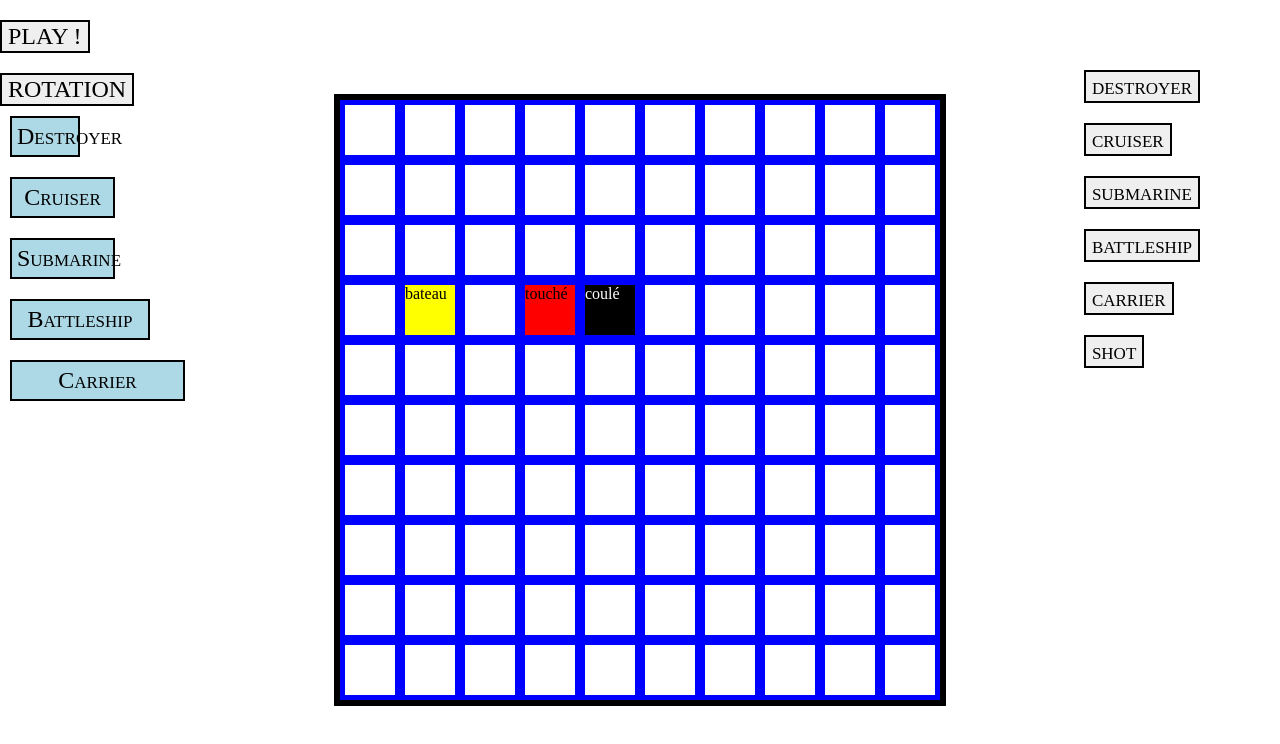
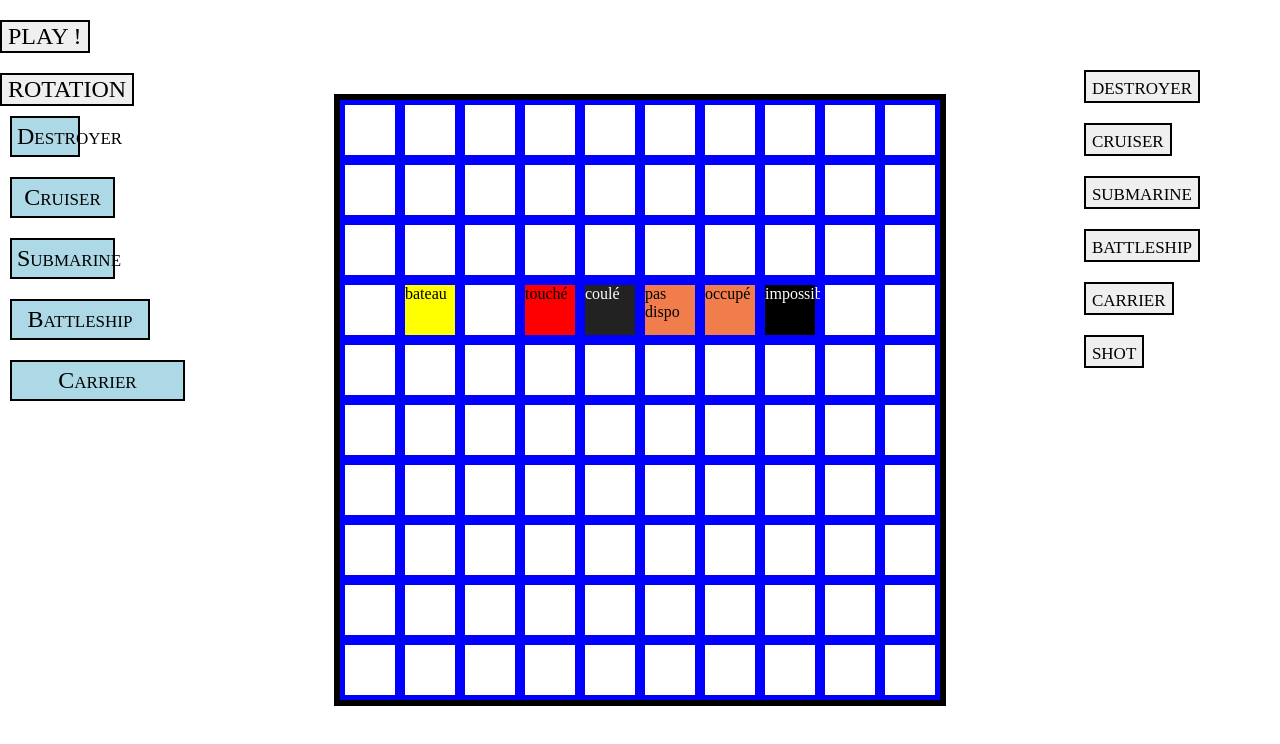
Before and after one commit to metallou/aquabellum, a plain HTML site: page game.html in a window 1280 px wide. Drawn offline with Linux system fonts and the light colour scheme; a web font is replaced by a local one.

Commit message:
added css classes unavalaible, occupied, impossible

```diff
--- a/css/style.css
+++ b/css/style.css
@@ -398,6 +398,7 @@ figure img
   margin: 0;
   padding: 0;
   position: relative;
+  max-width: 10%;
 }
 
 
@@ -410,6 +411,19 @@ figure img
 }
 
 .grid .row .cell.sunk {
+  background-color: #222;
+  color: white;
+}
+
+.grid .row .cell.unavalaible {
+  background-color: rgba(235, 70, 0, .7);
+}
+
+.grid .row .cell.occupied {
+  background-color: rgba(235, 70, 0, .7);
+}
+
+.grid .row .cell.impossible {
   background-color: black;
   color: white;
 }
--- a/game.html
+++ b/game.html
@@ -245,9 +245,9 @@
         <div class="cell"></div>
         <div class="cell hit">touché</div>
         <div class="cell sunk">coulé</div>
-        <div class="cell"></div>
-        <div class="cell"></div>
-        <div class="cell"></div>
+        <div class="cell unavalaible">pas dispo</div>
+        <div class="cell occupied">occupé</div>
+        <div class="cell impossible">impossible</div>
         <div class="cell"></div>
         <div class="cell"></div>
       </div>
--- a/js/main.js
+++ b/js/main.js
@@ -20,6 +20,14 @@ launchGame.playerVsPlayer = function() {
 	let gridP1 = new Grid("self"),
 	    gridP2 = new Grid("other");
 
+	function placeCruiser() {
+		gridP1.placeShip('cruiser', true, '7', '3');
+
+	}
+
+  document.querySelector('.ship-button.cruiser')
+	        .addEventListener('click', placeCruiser);
+
 	console.log(gridP1.visualise());
 	console.log(gridP2);
 }
```
